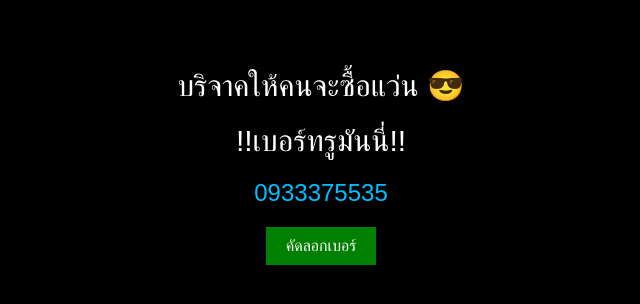
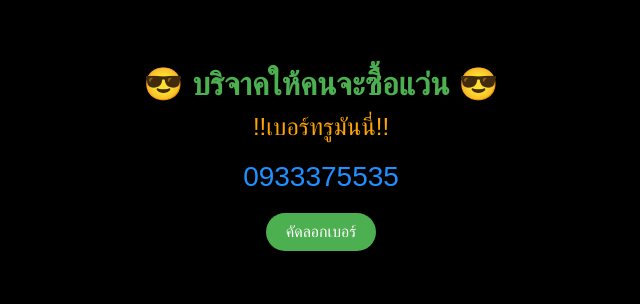
Before and after one commit to film998/film998.github.io, a plain HTML site: page index.html in a window 1280 px wide. Shown: the part 242-546 px from the top of the page, without its empty margins (319-959 px from the left). Drawn offline with Linux system fonts and the light colour scheme.

Commit message:
Update5 index.html

```diff
--- a/index.html
+++ b/index.html
@@ -6,54 +6,58 @@
     <title>ขอตังซื้อแว่นหน่อยค้าบบบ</title>
     <style>
         body {
-            background-color: black;
-            color: white;
+            background-color: #000000; /* พื้นหลังสีดำ */
             font-family: Arial, sans-serif;
             display: flex;
+            flex-direction: column;
             justify-content: center;
             align-items: center;
             height: 100vh;
+            margin: 0;
             text-align: center;
         }
-        .container {
-            padding: 20px;
+        .title {
+            font-size: 32px;
+            font-weight: bold;
+            color: #4CAF50;
         }
-        .title {
-            font-size: 30px;
-            margin-bottom: 20px;
+        .subtitle {
+            font-size: 24px;
+            color: #FFA500; /* สีส้ม */
+            margin: 10px 0;
         }
         .phone-number {
-            font-size: 24px;
-            color: #00bfff; /* ฟ้าสำหรับเบอร์ทรูมันนี่ */
-            margin-bottom: 20px;
+            font-size: 28px;
+            color: #1E90FF; /* สีฟ้า */
+            margin: 10px 0;
         }
-        .copy-btn {
-            background-color: green;
-            color: white;
+        .copy-button {
+            background-color: #4CAF50; /* สีเขียว */
             border: none;
             padding: 10px 20px;
             font-size: 16px;
+            color: white;
+            border-radius: 30px;
             cursor: pointer;
+            margin-top: 10px;
         }
-        .copy-btn:active {
-            background-color: darkgreen;
+        .copy-button:active {
+            background-color: #45a049;
         }
     </style>
 </head>
 <body>
-    <div class="container">
-        <div class="title">บริจาคให้คนจะซื้อแว่น 😎</div>
-        <div class="title">!!เบอร์ทรูมันนี่!!</div>
-        <div class="phone-number" id="phone-number">0933375535</div>
-        <button class="copy-btn" id="copy-btn" onclick="copyNumber()">คัดลอกเบอร์</button>
-    </div>
+    <div class="title">😎 บริจาคให้คนจะซื้อแว่น 😎</div>
+    <div class="subtitle">!!เบอร์ทรูมันนี่!!</div>
+    <div class="phone-number" id="phone-number">0933375535</div>
+    <button class="copy-button" id="copy-btn" onclick="copyPhoneNumber()">คัดลอกเบอร์</button>
 
     <script>
-        function copyNumber() {
-            var phoneNumber = document.getElementById('phone-number').innerText;
+        function copyPhoneNumber() {
+            var phoneNumber = document.getElementById("phone-number").innerText;
             navigator.clipboard.writeText(phoneNumber).then(function() {
-                document.getElementById('copy-btn').innerText = "ขอบคุณค้าบบบ";
-            }).catch(function(error) {
+                document.getElementById("copy-btn").innerText = "ขอบคุณค้าบบบ";
+            }, function() {
                 alert("ไม่สามารถคัดลอกได้");
             });
         }
```
